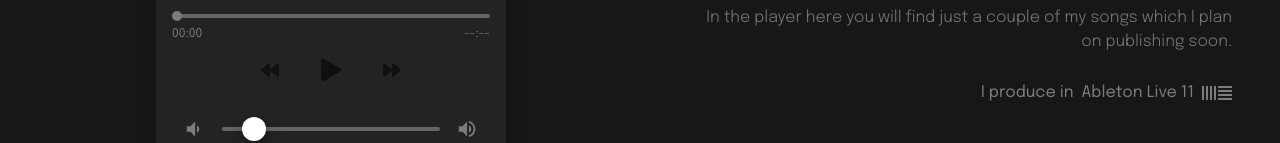
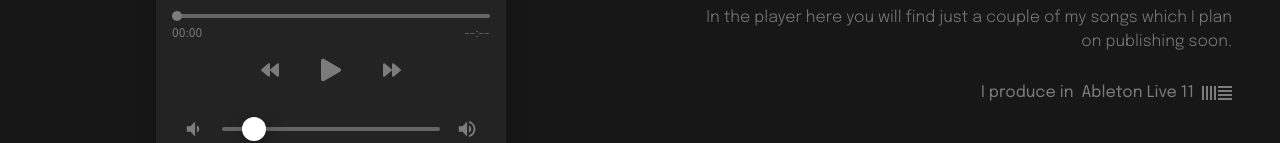
Before and after one commit to alxcrudu/next-portfolio, a Next.js app: page / in a window 1280 px wide. Shown: the part 2590-2733 px from the top of the page. Built offline with nearby package versions, Linux system fonts and the light colour scheme.

Commit message:
bug fixes: svg color not working, heading animation

```diff
--- a/components/Introduction.js
+++ b/components/Introduction.js
@@ -22,7 +22,7 @@ export default function Introduction() {
   };
 
   const textReveal = {
-    hidden: { opacity: 0, y: 15 },
+    hidden: { opacity: 0, y: "10%" },
     visible: {
       opacity: 1,
       y: 0,
@@ -33,7 +33,7 @@ export default function Introduction() {
   };
 
   return (
-    <div className="container relative" id="introduction__section">
+    <div className="container relative test" id="introduction__section">
       <div className="even-columns | pt-36">
           <div className="flex justify-center items-start flex-col relative">
             <motion.h1
--- a/components/Menu.js
+++ b/components/Menu.js
@@ -21,7 +21,7 @@ export default function Menu() {
       setSunShow(false);
       setMoonShow(true);
     }
-  }, []);
+  }, []); // eslint-disable-line
 
   function toggleTheme() {
     setSunShow(!sunShow);
--- a/components/MusicPlayer.js
+++ b/components/MusicPlayer.js
@@ -155,17 +155,17 @@ export default function MusicPlayer() {
       </div>
       <div className="flex justify-center">
         <div className="controls flex gap-4 text">
-          <IconButton className="text" onClick={prevSong}>
-            <FaBackward size={18} />
+          <IconButton className="text music-btn" onClick={prevSong}>
+            <FaBackward className="text" size={18} />
           </IconButton>
-          <IconButton className="text" onClick={togglePlayPause}>
+          <IconButton className="text music-btn" onClick={togglePlayPause}>
             {isPlaying
-              ? <BsPauseFill size={40} />
-              : <BsFillPlayFill size={40} />
+              ? <BsPauseFill className="text" size={40} />
+              : <BsFillPlayFill className="text" size={40} />
             }
           </IconButton>
-          <IconButton className="text" onClick={nextSong}>
-            <FaForward size={18} />
+          <IconButton className="text music-btn" onClick={nextSong}>
+            <FaForward className="text" size={18} />
           </IconButton>
         </div>
       </div>
--- a/styles/globals.css
+++ b/styles/globals.css
@@ -169,12 +169,14 @@ h1 {
   color: var(--text-menu);
 }
 
-.overlay-btn {
+.overlay-btn svg {
   color: var(--btn);
+  fill: var(--btn);
   transition: all ease-in-out .3s;
 }
-.overlay-btn:hover {
+.overlay-btn svg:hover {
   color: var(--btn-hover);
+  fill: var(--btn-hover);
 }
 
 .button {
@@ -407,6 +409,17 @@ min-width: 280px;
   -moz-box-shadow: 1px 6px 18px -4px rgba(0,0,0,0.79);
 }
 
+.music-btn svg {
+  color: var(--text);
+  fill: var(--text);
+  transition: all ease-in-out .3s;
+}
+.music-btn svg:hover {
+  color: var(--text-hover);
+  fill: var(--text-hover);
+}
+
+
 .skill-illustration img {
   width: 100%;
   object-fit: cover;
```
